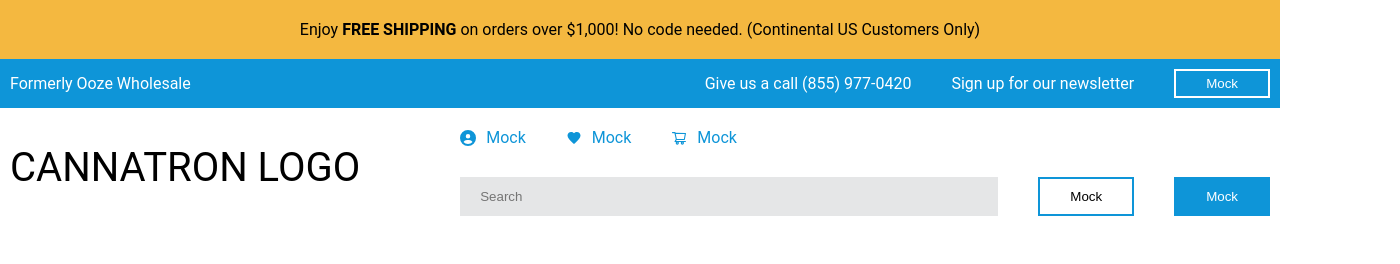
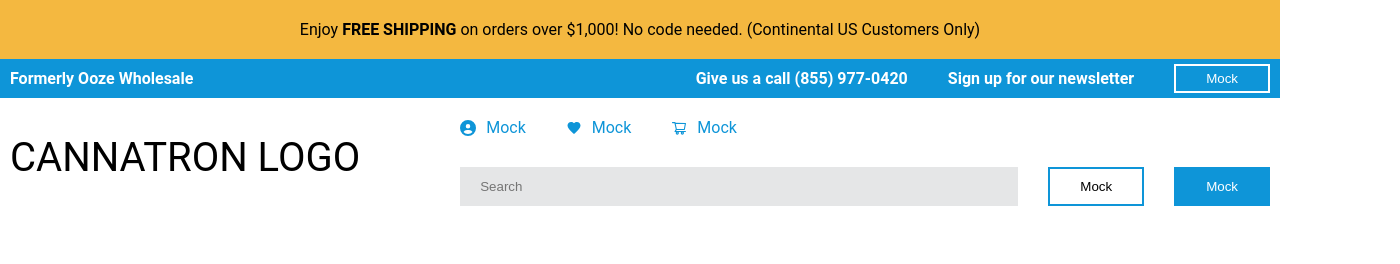
Before and after one commit to aflo7/landing-page-cannatron, a React (Vite) app: page / in a window 1280 px wide. Shown: the top 264 px of the page, 1400 px wide, since content can reach past the window. Built offline with nearby package versions, Linux system fonts and the light colour scheme.

Commit message:
updated desktop padding

```diff
--- a/src/App.scss
+++ b/src/App.scss
@@ -56,6 +56,7 @@
 
 .icon-wrapper > div {
   display: flex;
+  // height: 50px;
   flex-direction: column;
   align-items: center;
   justify-content: center;
@@ -68,8 +69,6 @@
 
 @media screen and (min-width: 600px) {
   .mobile-nav {
-
-
     .bottom-nav-icon {
       font-size: 2.2rem;
       cursor: pointer;
@@ -101,10 +100,11 @@
       color: white;
       display: flex;
       align-items: center;
-      padding: 10px;
+      padding: 5px 10px;
       max-width: 1500px;
       margin: 0 auto;
       justify-content: space-between;
+      font-weight: bold;
     }
 
     .top-nav > div:nth-child(2) {
@@ -166,7 +166,7 @@
 
     .middle-right-nav > div:nth-child(2) {
       display: flex;
-      gap: 40px;
+      gap: 30px;
     }
 
     .search-input {
@@ -198,6 +198,16 @@
       color: white;
     }
   }
+  main {
+    padding: 10px;
+  }
+
+  .icon-wrapper {
+    gap: 40px;
+  }
+  .icon-wrapper > div {
+    width: 120px;
+  }
 }
 
 @media screen and (min-width: 1200px) {
```
